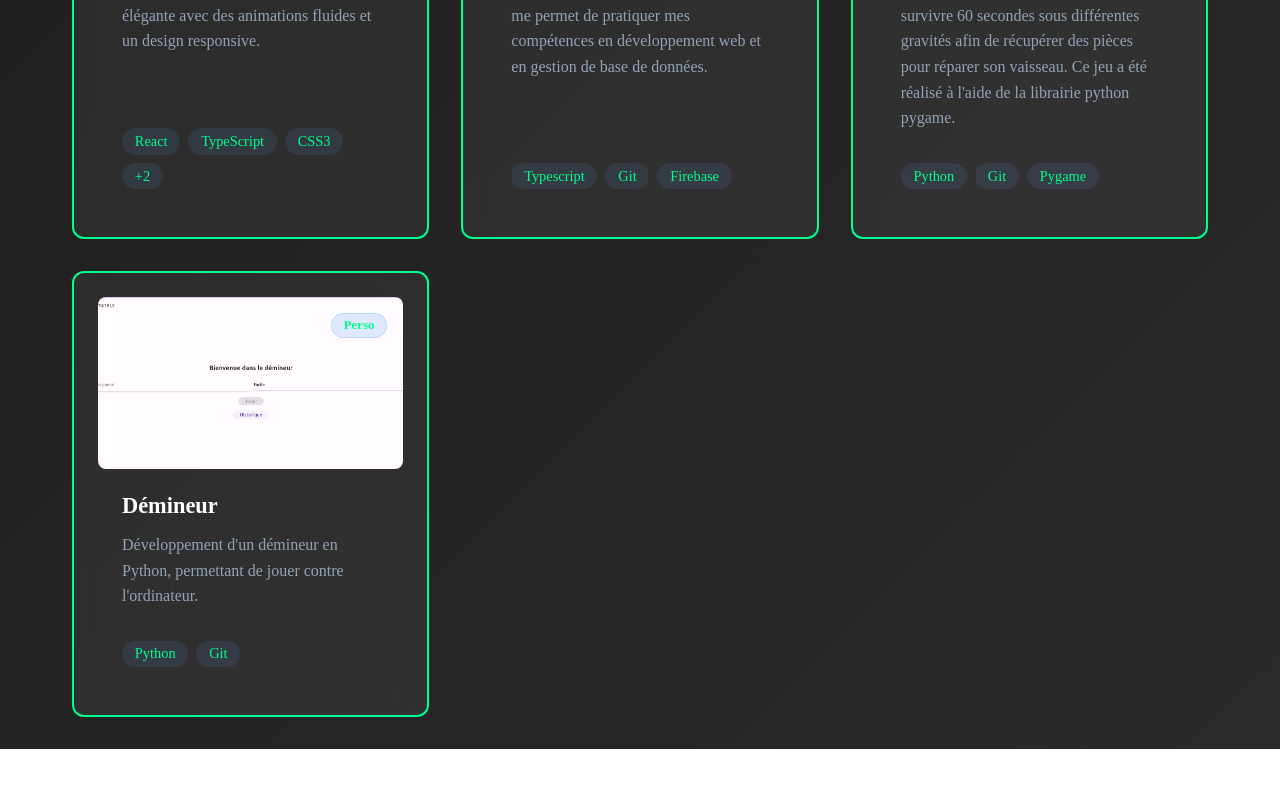
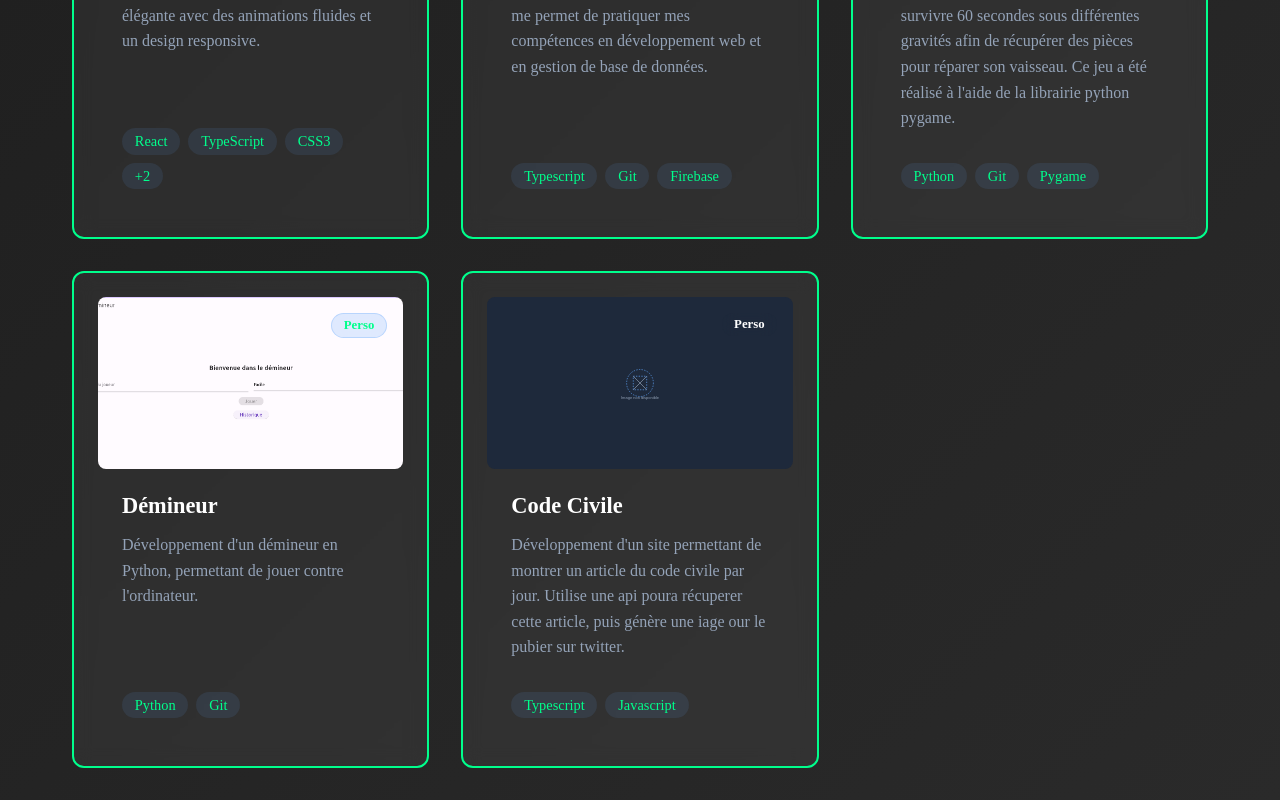
Before and after one commit to Aymdr404/Aymdr404.github.io, a React (Create React App) app: page /projects in a window 1280 px wide. Shown: the part 1268-2068 px from the top of the page. Before the commit the page ends 2017 px from the top, so only its background shows below. Built offline with nearby package versions, Linux system fonts and the light colour scheme.

Commit message:
Add new project 'Code Civile' to Projects list
Added a new project entry for 'Code Civile' with details including description, technologies, images, role, and type.

```diff
--- a/src/pages/Projects/Projects.tsx
+++ b/src/pages/Projects/Projects.tsx
@@ -222,6 +222,15 @@ const Projects: React.FC = () => {
       images: ["demineur-1.png", "demineur-2.png", "demineur-3.png"],
       role: "Developer",
       type: "personal",
+    },
+    {
+      id: 8,
+      title: "Code Civile",
+      description: "Développement d'un site permettant de montrer un article du code civile par jour. Utilise une api poura récuperer cette article, puis génère une iage our le pubier sur twitter.",
+      technologies: ["Typescript", "Javascript"],
+      images: ["default-image.svg"],
+      role: "Developpeur",
+      type: "Personnal"
     }
   ];
 
```
